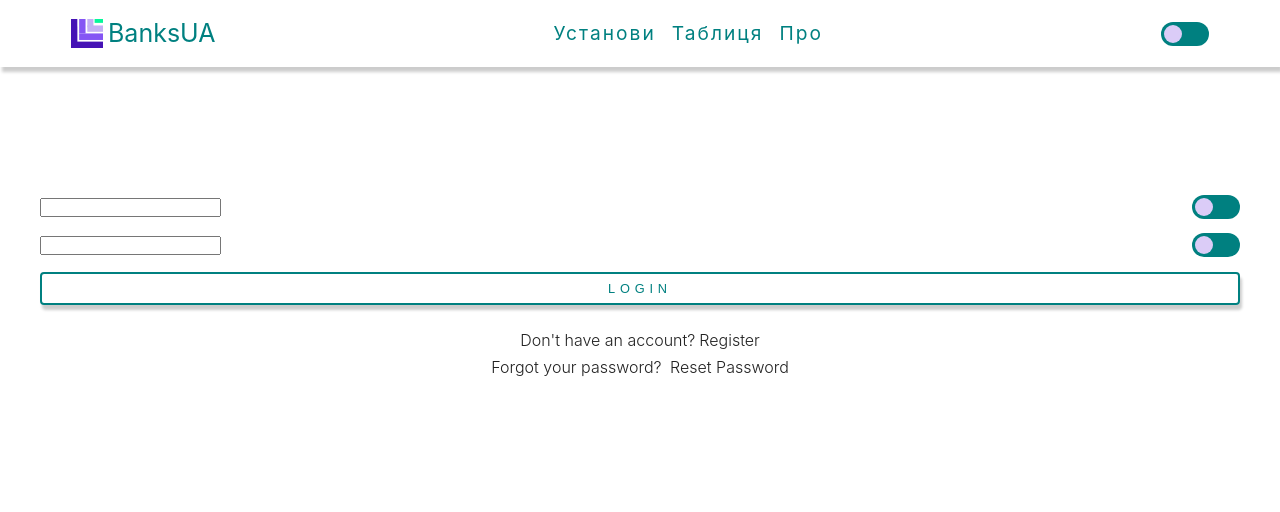
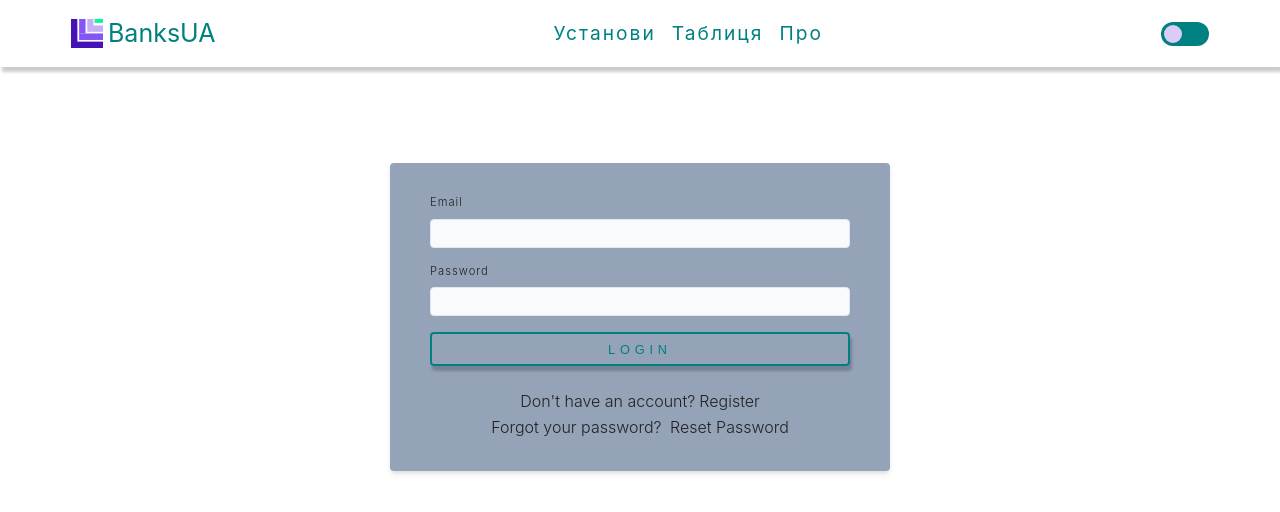
Before and after one commit to roslyyvik/banksua-client, a React (Create React App) app: page /login in a window 1280 px wide. Shown: the top 512 px of the page. Built offline with nearby package versions, Linux system fonts and the light colour scheme; no server answers.

Commit message:
Navbar loggedIn

```diff
--- a/src/components/Navbar.js
+++ b/src/components/Navbar.js
@@ -47,26 +47,26 @@ useEffect(() => {
           </ul>
           <div class="toggle-container1">
             <input onChange={toggleTheme} type="checkbox" id="switch1" name="theme1" />
-            <label for="switch1"></label>
+            <label className='toggle-theme' for="switch1"></label>
           </div>
-          {user && (
-            <div className='nav-links'>
-              <p>hello, {user.name}</p>
+        </div>
+        <div class="toggle-container">
+          <input onChange={toggleTheme} type="checkbox" id="switch" name="theme" />
+          <label className='toggle-theme' for="switch"></label>
+        </div>
+        {user && (
+            <div className=''>
+              <p>{user.name}</p>
               <button
                 className='btn btn-small'
                 onClick={() => {
-                  logoutUser();
+                  logoutUser()
                 }}
               >
                 logout
               </button>
             </div>
           )}
-        </div>
-        <div class="toggle-container">
-          <input onChange={toggleTheme} type="checkbox" id="switch" name="theme" />
-          <label for="switch"></label>
-        </div>
       </div>
     </nav>
   )
--- a/src/context.js
+++ b/src/context.js
@@ -29,7 +29,7 @@ const AppProvider = ({children}) => {
 
   const logoutUser = async () => {
     try {
-      await axios.delete(`${rootUrl}/api/v1/auth/logout`)
+      await axios.get(`${rootUrl}/api/v1/auth/logout`)
       removeUser()
     } catch (error) {
       console.log(error);
--- a/src/index.css
+++ b/src/index.css
@@ -14,6 +14,7 @@ Variables
   --mainBlack: #222;
   --mainGrey: #ececec;
   --darkGrey: #afafaf;
+  --grey-400: #94a3b8;
   --mainRed: #bd0303;
   --mainTransition: all 0.3s linear;
   --mainSpacing: 0.3rem;
@@ -24,6 +25,20 @@ Variables
   --maxWidth: 40rem;
   --fullWidth: 1170px;
   --transition: all 0.3s linear;
+  --letterSpacing: 1px;
+  --smallText: 0.7em;
+  --borderRadius: 0.25rem;
+  --white: #fff;
+  --fixed-width: 500px;
+  --fluid-width: 90vw;
+  /* box shadow*/
+  --shadow-1: 0 1px 3px 0 rgba(0, 0, 0, 0.1), 0 1px 2px 0 rgba(0, 0, 0, 0.06);
+  --shadow-2: 0 4px 6px -1px rgba(0, 0, 0, 0.1),
+    0 2px 4px -1px rgba(0, 0, 0, 0.06);
+  --shadow-3: 0 10px 15px -3px rgba(0, 0, 0, 0.1),
+    0 4px 6px -2px rgba(0, 0, 0, 0.05);
+  --shadow-4: 0 20px 25px -5px rgba(0, 0, 0, 0.1),
+    0 10px 10px -5px rgba(0, 0, 0, 0.04);
 }
 .dark-theme {
   --mainBackground : #282c35;
@@ -31,12 +46,14 @@ Variables
   --mainWhite: #2b3241;
   --clr-primary: #ffa7c4;
   --mainOverlay: #f1f5f8;
+  --white: #282c35;
 }
 
 .light-theme {
   --mainBackground : #fff;
   --mainBlack: #222;
   --clr-primary: #d23669;
+  --white: #94a3b8;
 }
 
 /*
@@ -379,21 +396,21 @@ Navbar
   margin: 3rem auto;
   position: relative;
 }
-/* .form-label {
+.form-label {
   display: block;
   font-size: var(--smallText);
   margin-bottom: 0.5rem;
   text-transform: capitalize;
   letter-spacing: var(--letterSpacing);
-} */
-/* .form-input,
+}
+.form-input,
 .form-textarea {
   width: 100%;
   padding: 0.375rem 0.75rem;
-  border-radius: var(--borderRadius);
-  background: var(--backgroundColor);
-  border: 1px solid var(--grey-200);
-} */
+  border-radius: 0.25rem;
+  background: #f8fafc;
+  border: 1px solid #e2e8f0;
+}
 
 .form-row {
   margin-bottom: 1rem;
@@ -774,7 +791,7 @@ input[type=checkbox] {
         visibility: hidden;
     }
 
-    label {
+    .toggle-theme {
         cursor: pointer;
         text-indent: -9999px;
         width: 3rem;
@@ -786,7 +803,7 @@ input[type=checkbox] {
         margin-bottom: 0;
     }
 
-    label:after {
+    .toggle-theme:after {
         content: '';
         position: absolute;
         top: 3px;
@@ -798,17 +815,17 @@ input[type=checkbox] {
         transition: 0.3s;
     }
 
-    input:checked+label {
+    input:checked+.toggle-theme {
         background: #00B7FF;
     }
 
-    input:checked+label:after {
+    input:checked+.toggle-theme:after {
         left: calc(100% - 3px);
         transform: translateX(-100%);
         background: #dbccf7;
     }
 
-    label:active:after {
+    .toggle-theme:active:after {
         width: 45px;
     }
 
```
